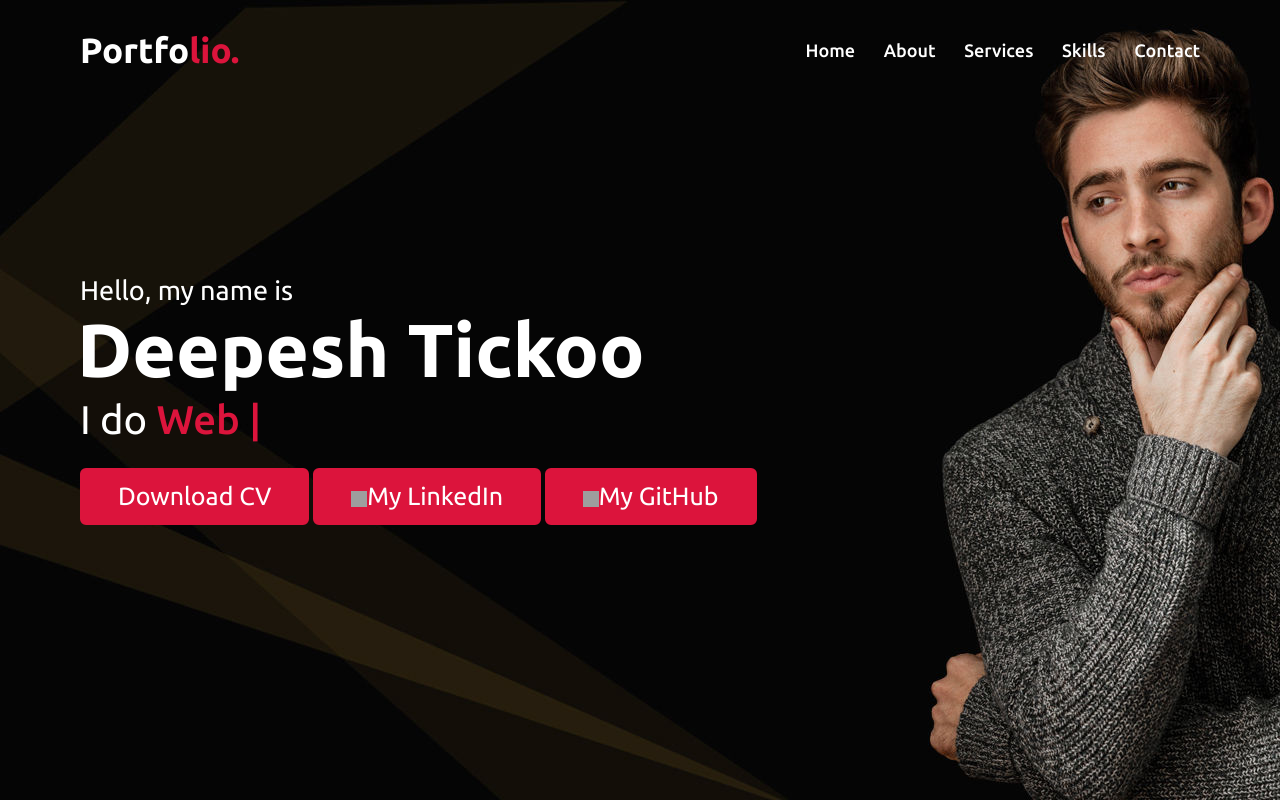
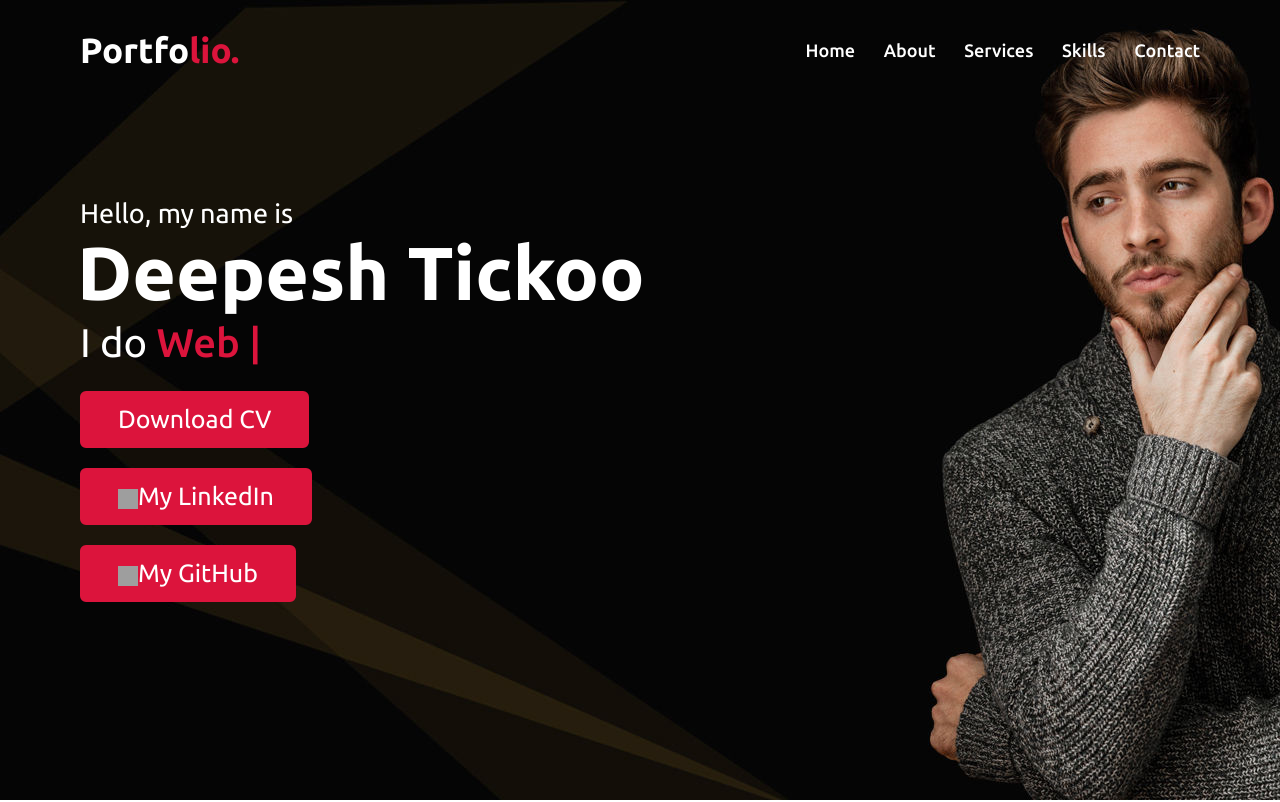
Before and after one commit to deepeshtickoo/deepeshtickoo.github.io, a plain HTML site: page index.html in a window 1280 px wide. Shown: the top 802 px of the page. Drawn offline with nearby package versions, Linux system fonts and the light colour scheme; grey boxes are pictures that could not be loaded.

Commit message:
Update index.html

```diff
--- a/index.html
+++ b/index.html
@@ -41,9 +41,9 @@
                 <div class="text-1">Hello, my name is</div>
                 <div class="text-2">Deepesh Tickoo</div>
                 <div class="text-3">I do <span class="typing"></span></div>
-                <a href="https://deepeshtickoo.github.io/resume.pdf" target="_blank">Download CV</a>
-                <a href="https://www.linkedin.com/in/deepeshtickoo/" target="_blank"><img src="https://cdn.worldvectorlogo.com/logos/linkedin-icon-2.svg" alt="LinkedIn" height="16" width="16" style="vertical-align: middle;">My LinkedIn</a>
-                <a href="https://github.com/deepeshtickoo" target="_blank"><img src="https://cdn.worldvectorlogo.com/logos/github-icon.svg" alt="GitHub" height="16" width="16" style="vertical-align: middle;">My GitHub</a>
+                <a href="https://deepeshtickoo.github.io/resume.pdf" target="_blank">Download CV</a><br>
+                <a href="https://www.linkedin.com/in/deepeshtickoo/" target="_blank"><img src="https://cdn.worldvectorlogo.com/logos/linkedin-icon-2.svg" alt="LinkedIn" height="20" width="20" style="vertical-align: middle;">My LinkedIn</a>
+            <br><a href="https://github.com/deepeshtickoo" target="_blank"><img src="https://cdn.worldvectorlogo.com/logos/github-icon.svg" alt="GitHub" height="20" width="20" style="vertical-align: middle;">My GitHub</a>
             </div>
         </div>
 
```
